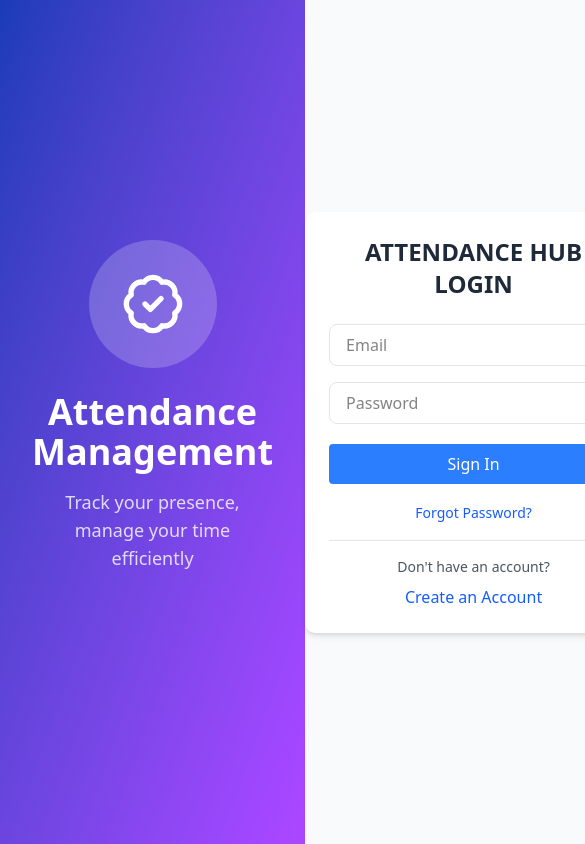
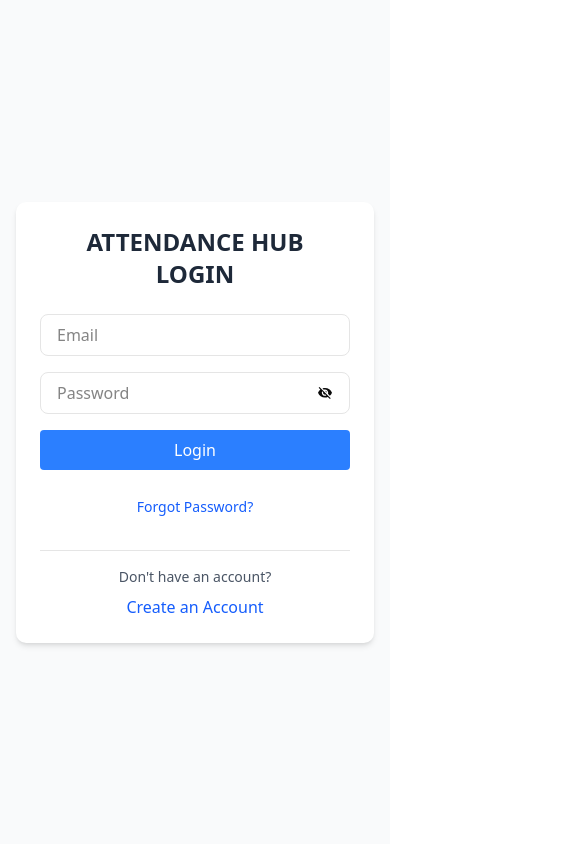
Before and after one commit to Naturalbash/student-attendance, a React (Vite) app: page /auth/sign-in in a window 390 px wide. Shown: the top 844 px of the page, 585 px wide, since content can reach past the window. Built offline with nearby package versions, Linux system fonts and the light colour scheme.

Commit message:
Implement the sign-in functionality and the responsivenss of the auth pages

```diff
--- a/backup-app-route.jsx
+++ /dev/null
@@ -1,10 +0,0 @@
-import { createBrowserRouter, RouterProvider } from "react-router-dom";
-import { Router } from "./src/routes";
-
-const router = createBrowserRouter(Router);
-
-const App = () => {
-  return <RouterProvider router={router} />;
-};
-
-export default App;
--- a/src/features/auth/pages/sign-in/index.jsx
+++ b/src/features/auth/pages/sign-in/index.jsx
@@ -4,6 +4,7 @@ import { IoMdEyeOff } from "react-icons/io";
 import { BadgeCheck } from "lucide-react";
 import { Link, useNavigate } from "react-router-dom";
 import supabase from "../../../../utils/supabase";
+import { SignInButton } from "./sign-in-btn";
 
 const SignIn = () => {
   const navigate = useNavigate();
@@ -37,7 +38,6 @@ const SignIn = () => {
     setLoading(true);
 
     try {
-      // 1. Sign in user
       const { data, error: signInError } =
         await supabase.auth.signInWithPassword({
           email,
@@ -50,13 +50,11 @@ const SignIn = () => {
       }
 
       const user = data.user;
-
       if (!user) {
         setError("Authentication failed");
         return;
       }
 
-      // 2. Get user role from profiles table
       const { data: profile, error: profileError } = await supabase
         .from("profiles")
         .select("role")
@@ -68,25 +66,24 @@ const SignIn = () => {
         return;
       }
 
-      // 3. Redirect based on role
       if (profile.role === "admin") {
         navigate("/admin/dashboard", { replace: true });
       } else {
         navigate("/student/dashboard", { replace: true });
       }
     } catch (err) {
+      console.error(err);
       setError("Something went wrong. Try again.");
-      console.error(err);
     } finally {
       setLoading(false);
     }
   };
 
   return (
-    <div className="min-h-screen flex">
-      {/* Left Panel */}
-      <div className="flex-1 bg-gradient-to-br from-blue-800 to-purple-500 flex flex-col justify-center items-center text-white p-8">
-        <div className="mb-8 text-center">
+    <div className="min-h-screen flex flex-col md:flex-row">
+      {/* Left panel hidden on mobile */}
+      <div className="hidden md:flex md:flex-1 bg-gradient-to-br from-blue-800 to-purple-500 flex-col justify-center items-center text-white p-8">
+        <div className="text-center">
           <div className="w-32 h-32 mx-auto mb-6 bg-white/20 flex items-center rounded-full justify-center">
             <BadgeCheck className="w-16 h-16" />
           </div>
@@ -97,18 +94,16 @@ const SignIn = () => {
         </div>
       </div>
 
-      {/* Right Panel */}
-      <div className="flex-1 flex justify-center items-center bg-gray-50">
-        <form
-          onSubmit={handleSubmit}
-          className="w-full max-w-md p-6 bg-white rounded-lg shadow-md"
-        >
+      {/* Right panel */}
+      <div className="flex-1 flex justify-center items-center bg-gray-50 p-4">
+        <div className="w-full max-w-md p-6 bg-white rounded-lg shadow-md flex flex-col">
           <h1 className="text-2xl font-bold text-center mb-6 text-gray-800">
             ATTENDANCE HUB <br /> LOGIN
           </h1>
 
+          <form onSubmit={handleSubmit} className="flex flex-col gap-4 w-full">
             {error && (
-            <p className="bg-red-100 text-red-600 p-2 rounded mb-4 text-sm">
+              <p className="bg-red-100 text-red-600 p-2 rounded text-sm">
                 {error}
               </p>
             )}
@@ -118,10 +113,10 @@ const SignIn = () => {
               placeholder="Email"
               value={email}
               onChange={(e) => setEmail(e.target.value)}
-            className="w-full px-4 py-2 border rounded-md mb-4"
+              className="w-full px-4 py-2 border rounded-md"
             />
 
-          <div className="border px-4 py-2 flex items-center rounded-md mb-5">
+            <div className="border px-4 py-2 flex items-center rounded-md">
               <input
                 type={passwordVisible ? "text" : "password"}
                 placeholder="Password"
@@ -138,22 +133,21 @@ const SignIn = () => {
               </button>
             </div>
 
-          <button
-            type="submit"
-            disabled={loading}
-            className="w-full bg-blue-500 text-white py-2 rounded hover:bg-blue-600 transition"
+            <SignInButton loading={loading} />
+
+            <div className="mt-2 text-center">
+              <Link
+                to="/auth/forgot-password"
+                className="text-blue-600 text-sm"
               >
-            {loading ? "Signing in..." : "Sign In"}
-          </button>
-
-          <div className="mt-4 text-center">
-            <Link to="/auth/forgot-password" className="text-blue-600 text-sm">
                 Forgot Password?
               </Link>
             </div>
 
             <div className="mt-4 text-center border-t pt-4">
-            <p className="text-sm text-gray-600 mb-2">Don't have an account?</p>
+              <p className="text-sm text-gray-600 mb-2">
+                Don't have an account?
+              </p>
               <Link to="/auth/sign-up" className="text-blue-600 font-medium">
                 Create an Account
               </Link>
@@ -161,6 +155,7 @@ const SignIn = () => {
           </form>
         </div>
       </div>
+    </div>
   );
 };
 
--- /dev/null
+++ b/src/features/auth/pages/sign-in/sign-in-btn.jsx
@@ -0,0 +1,14 @@
+import { Loader } from "lucide-react";
+import { Button } from "@/components/ui/button";
+
+export function SignInButton({ loading }) {
+  return (
+    <Button
+      disabled={loading}
+      type="submit"
+      className="w-full block py-3 text-white font-semibold text-md bg-blue-500 hover:bg-blue-700 transition rounded"
+    >
+      {loading ? <Loader className="animate-spin mx-auto" /> : "Login"}
+    </Button>
+  );
+}
--- a/src/features/auth/pages/sign-up/index.jsx
+++ b/src/features/auth/pages/sign-up/index.jsx
@@ -4,6 +4,7 @@ import { BadgeCheck } from "lucide-react";
 import { Link, useNavigate } from "react-router-dom";
 import supabase from "../../../../utils/supabase";
 import signUpAndCreateProfile from "../../../../utils/auth";
+import { SignUpButton } from "./sign-up-btn";
 
 export default function SignUp() {
   const navigate = useNavigate();
@@ -13,21 +14,16 @@ export default function SignUp() {
   const [password, setPassword] = useState("");
   const [confirmPassword, setConfirmPassword] = useState("");
   const [role, setRole] = useState("student");
-
   const [loading, setLoading] = useState(false);
   const [error, setError] = useState(null);
 
-  // Redirect if logged in
   useEffect(() => {
     const { data } = supabase.auth.onAuthStateChange((event, session) => {
       if (event === "SIGNED_IN" || session?.user) {
         navigate("/", { replace: true });
       }
     });
-
-    return () => {
-      data?.subscription?.unsubscribe();
-    };
+    return () => data?.subscription?.unsubscribe();
   }, [navigate]);
 
   async function handleSubmit(e) {
@@ -66,16 +62,16 @@ export default function SignUp() {
         navigate("/", { replace: true });
       }
     } catch (err) {
+      console.error(err);
       setError("Something went wrong");
-      console.error(err);
     } finally {
       setLoading(false);
     }
   }
 
   return (
-    <div className="min-h-screen flex">
-      <div className="flex-1 bg-gradient-to-br from-blue-800 to-purple-500 flex items-center justify-center text-white">
+    <div className="min-h-screen flex flex-col md:flex-row">
+      <div className="hidden md:flex md:flex-1 bg-gradient-to-br from-blue-800 to-purple-500 flex-col justify-center items-center text-white p-8">
         <div className="text-center">
           <div className="w-32 h-32 mx-auto mb-6 bg-white/20 rounded-full flex items-center justify-center">
             <BadgeCheck className="w-16 h-16" />
@@ -87,22 +83,22 @@ export default function SignUp() {
         </div>
       </div>
 
-      <div className="flex-1 flex items-center justify-center bg-gray-50">
+      <div className="flex-1 flex items-center justify-center bg-gray-50 p-4">
         <form
           onSubmit={handleSubmit}
-          className="w-full max-w-md bg-white p-6 rounded-lg shadow"
+          className="w-full max-w-md bg-white p-6 rounded-lg shadow-md flex flex-col gap-4"
         >
-          <h1 className="text-2xl font-bold text-center mb-6">
+          <h1 className="text-2xl font-bold text-center mb-4">
             Create Account
           </h1>
 
-          {error && <p className="mb-4 text-sm text-red-600">{error}</p>}
+          {error && <p className="text-red-600 text-sm">{error}</p>}
 
           <input
             value={name}
             onChange={(e) => setName(e.target.value)}
             placeholder="Full name"
-            className="w-full border px-4 py-2 rounded mb-3"
+            className="w-full border px-4 py-2 rounded"
           />
 
           <input
@@ -110,10 +106,10 @@ export default function SignUp() {
             onChange={(e) => setEmail(e.target.value)}
             type="email"
             placeholder="Email"
-            className="w-full border px-4 py-2 rounded mb-3"
+            className="w-full border px-4 py-2 rounded"
           />
 
-          <div className="border px-4 py-2 rounded flex items-center mb-3">
+          <div className="border px-4 py-2 rounded flex items-center">
             <input
               value={password}
               onChange={(e) => setPassword(e.target.value)}
@@ -129,13 +125,13 @@ export default function SignUp() {
             onChange={(e) => setConfirmPassword(e.target.value)}
             type="password"
             placeholder="Confirm password"
-            className="w-full border px-4 py-2 rounded mb-4"
+            className="w-full border px-4 py-2 rounded"
           />
 
-          <div className="mb-6">
+          <div className="mb-4">
             <label className="font-medium block mb-2">Register As</label>
             <div className="flex gap-6">
-              <label className="flex gap-2 items-center">
+              <label className="flex items-center gap-2">
                 <input
                   type="radio"
                   checked={role === "student"}
@@ -143,8 +139,7 @@ export default function SignUp() {
                 />
                 Student
               </label>
-
-              <label className="flex gap-2 items-center">
+              <label className="flex items-center gap-2">
                 <input
                   type="radio"
                   checked={role === "admin"}
@@ -155,12 +150,7 @@ export default function SignUp() {
             </div>
           </div>
 
-          <button
-            disabled={loading}
-            className="w-full bg-blue-500 text-white py-2 rounded hover:bg-blue-600"
-          >
-            {loading ? "Creating..." : "Create Account"}
-          </button>
+          <SignUpButton loading={loading} />
 
           <p className="text-center text-sm mt-4">
             Already have an account?{" "}
--- /dev/null
+++ b/src/features/auth/pages/sign-up/sign-up-btn.jsx
@@ -0,0 +1,14 @@
+import { Loader } from "lucide-react";
+import { Button } from "@/components/ui/button";
+
+export function SignUpButton({ loading }) {
+  return (
+    <Button
+      disabled={loading}
+      type="submit"
+      className="w-full block py-3 text-white font-semibold text-md bg-blue-500 hover:bg-blue-700 transition rounded"
+    >
+      {loading ? <Loader className="animate-spin mx-auto" /> : "Sign Up"}
+    </Button>
+  );
+}
```
Lines whose indentation alone changed are shown as unchanged.
